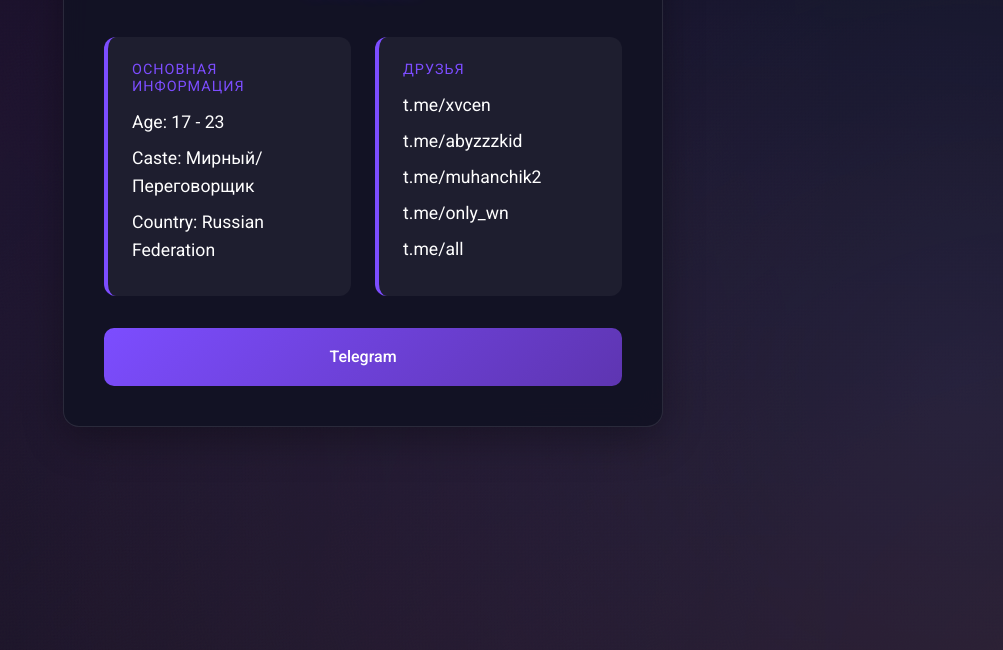
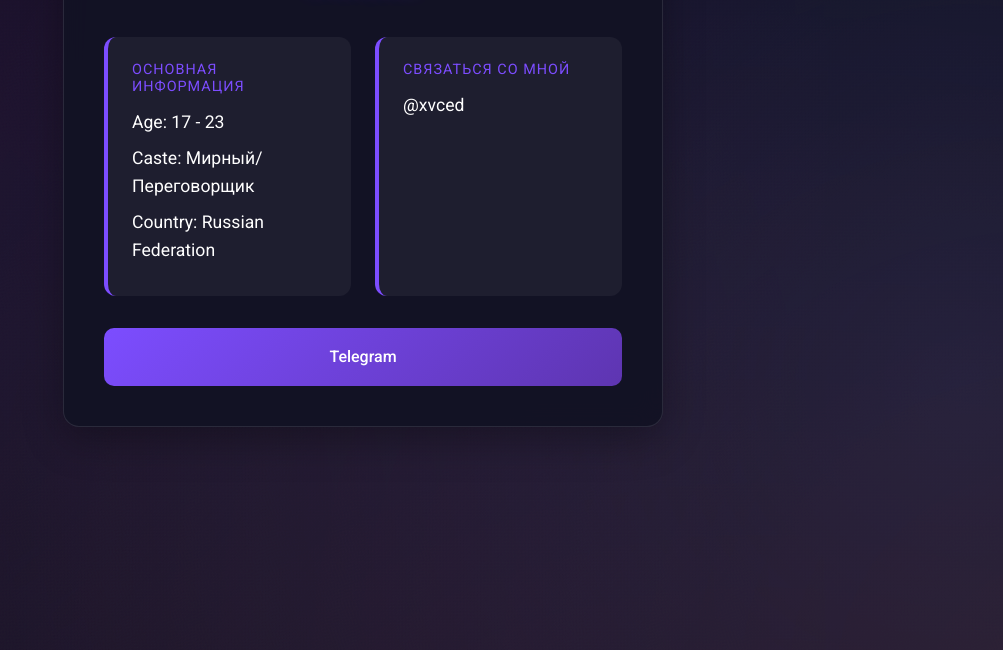
Before and after one commit to Xvced/xvced.github.io, a plain HTML site: page index.html in a window 1280 px wide. Shown: the part 150-800 px from the top of the page, without its empty margins (277-1280 px from the left). Drawn offline with Linux system fonts and the light colour scheme.

Commit message:
Update index.html

```diff
--- a/index.html
+++ b/index.html
@@ -216,13 +216,9 @@
             </div>
 
             <div class="info-block">
-                <div class="info-title">Друзья</div>
+                <div class="info-title">Связаться со мной</div>
                 <div class="info-content">
-                    <p>t.me/xvcen</p>
-                    <p>t.me/abyzzzkid</p>
-                    <p>t.me/muhanchik2</p>
-                    <p>t.me/only_wn</p>
-                    <p>t.me/all</p>
+                    <p>@xvced</p>
 
                 </div>
             </div>
```
